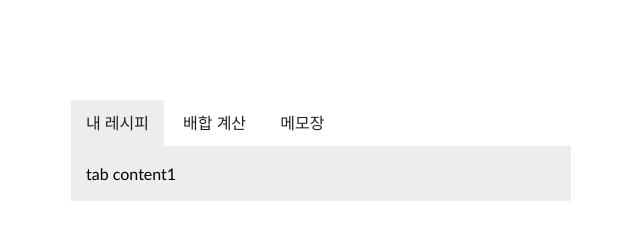
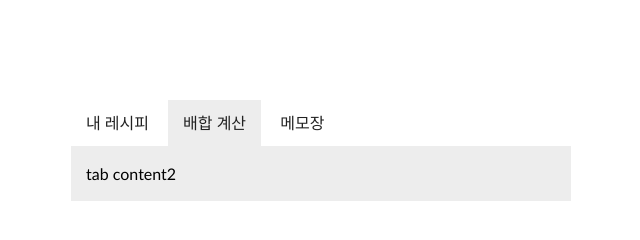
Before and after one commit to TaehyunJeon0203/Baking_Calculator, a plain HTML site: page index.html in a window 1280 px wide. Both pictures are taken after a click on the item "배합 계산". Shown: the whole page, without its empty margins (319-959 px from the left). Drawn offline with Linux system fonts and the light colour scheme.

Commit message:
Feat: tab 기능 완성

```diff
--- a/index.html
+++ b/index.html
@@ -11,9 +11,11 @@
     <div class="container">
 
         <ul class="tabs">
-          <li class="tab-link current" data-tab="tab-1">내 레시피</li>
-          <li class="tab-link" data-tab="tab-2">배합 계산</li>
-          <li class="tab-link" data-tab="tab-3">메모장</li>
+            <div id="tabBtn">
+                <li class="tab-link current" data-tab="tab-1">내 레시피</li>
+                <li class="tab-link" data-tab="tab-2">배합 계산</li>
+                <li class="tab-link" data-tab="tab-3">메모장</li>
+            </div>
         </ul>
 
         <div id="tab-1" class="tab-content current">tab content1</div>
--- a/js/tab.js
+++ b/js/tab.js
@@ -1,14 +1,22 @@
-document.querySelectorAll('ul.tabs li').addEventListener('click', clickBtn);
+document.querySelector('#tabBtn').addEventListener('click', clickBtn);
 
-function clickBtn() {
-	console.log("click");
-	console.log(this);
-	let tab_id = this.getAttribute('data-tab');
-	console.log("#" + tab_id);
+function clickBtn(e) {
+	e.preventDefault;
+	console.log(e.target);
 
-	document.querySelector('ul.tabs li').classList.remove('current');
-	document.querySelector('.tab-content').classList.remove('current');
+	let tab_id = e.target.getAttribute('data-tab');
 
-	this.classList.add('current');
+	const tabsGroup = document.querySelectorAll('.tab-link');
+	const tabContentGroup = document.querySelectorAll('.tab-content');
+	console.log(tabsGroup);
+
+	tabsGroup.forEach(function(e) {
+		e.classList.remove('current');
+	})
+	tabContentGroup.forEach(function(e) {
+		e.classList.remove('current');
+	})
+
+	e.target.classList.add('current');
 	document.querySelector("#" + tab_id).classList.add('current');
 }
```
